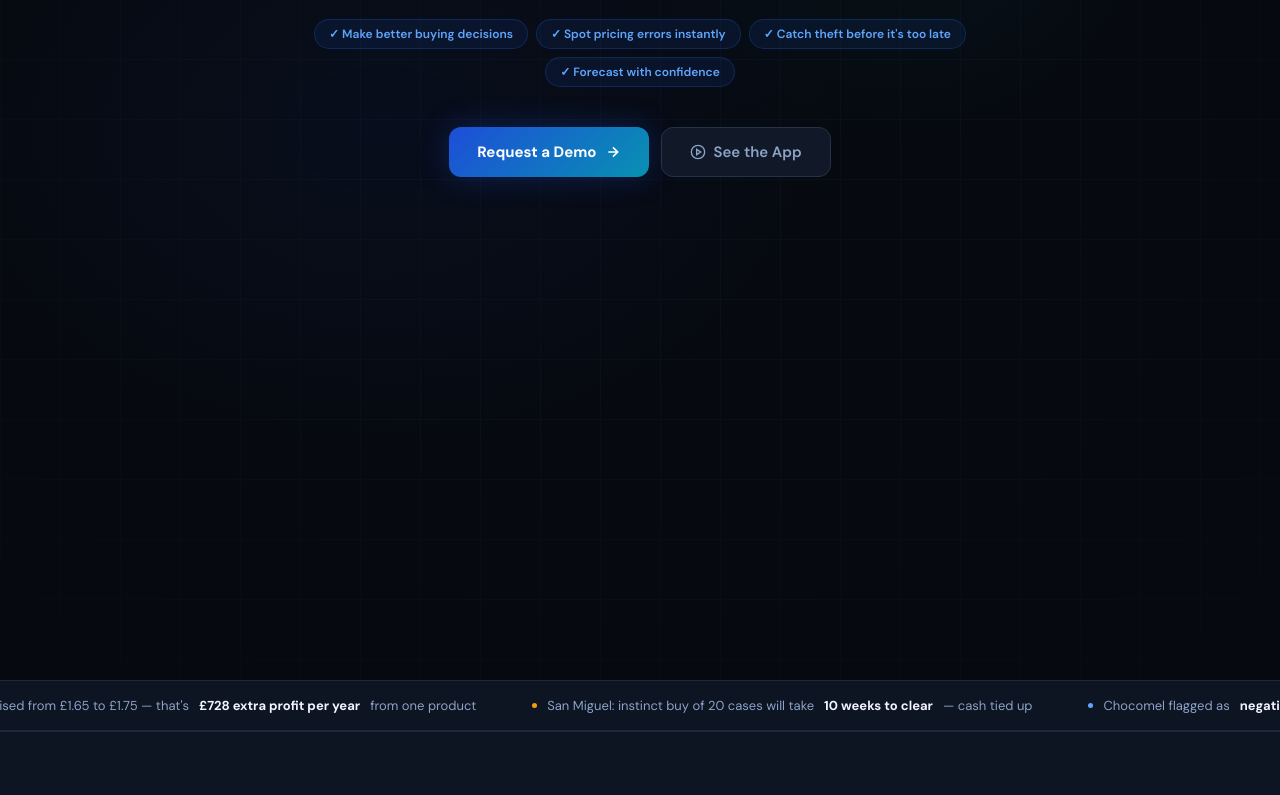
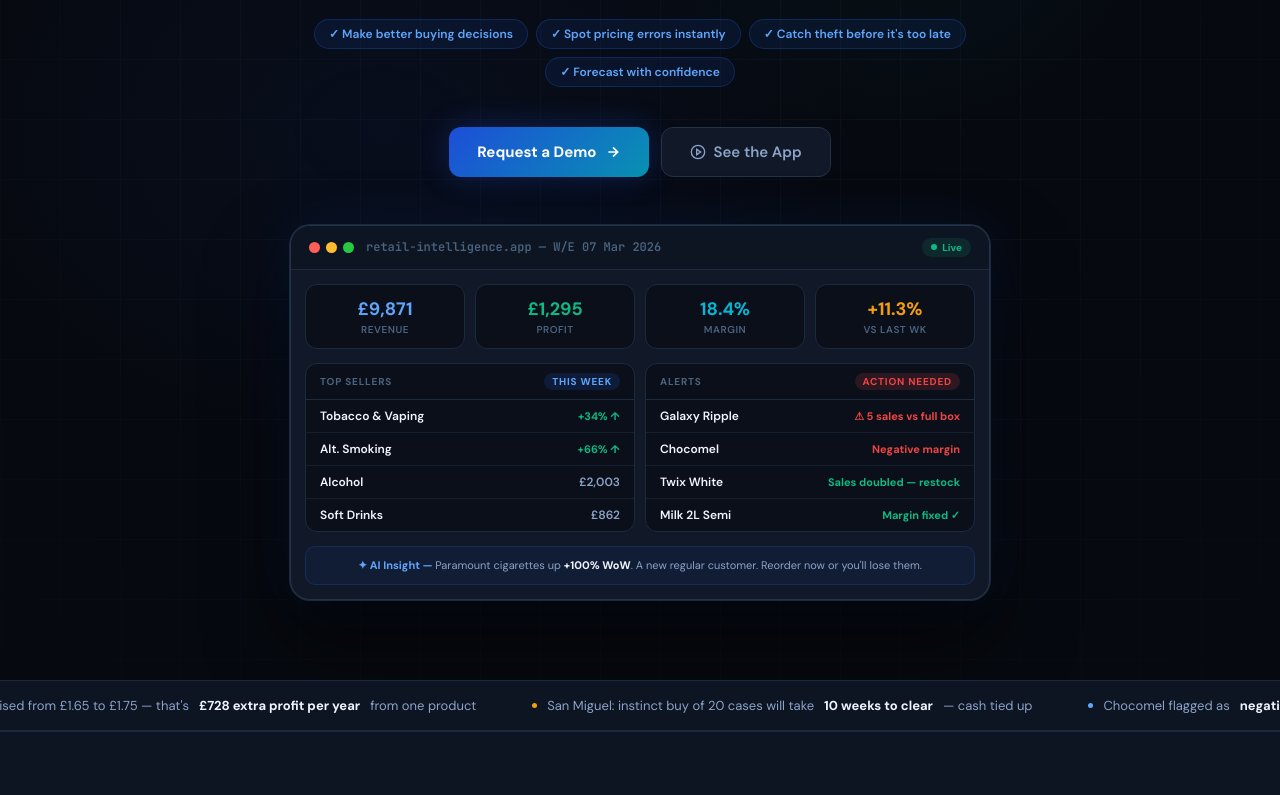
Before and after one commit to simsim383/Retail-Intelligence-owner-dashboard, a React (Vite) app: page / in a window 1280 px wide. Shown: the part 421-1216 px from the top of the page. Built offline with nearby package versions, Linux system fonts and the light colour scheme.

Commit message:
Update App.jsx

```diff
--- a/src/App.jsx
+++ b/src/App.jsx
@@ -384,7 +384,7 @@ function Hero() {
           </div>
 
           {/* Hero dashboard mockup */}
-          <div className="float-anim fu d5" style={{ position:'relative', width:'100%', maxWidth:780 }}>
+          <div style={{ position:'relative', width:'100%', maxWidth:780 }}>
             <div style={{ position:'absolute', top:'50%', left:'50%', transform:'translate(-50%,-50%)', width:300, height:200, background:'radial-gradient(ellipse,rgba(37,99,235,0.18),transparent 70%)', pointerEvents:'none' }} />
             <div className="dash-wrap">
               <div className="dash-bar">
```
